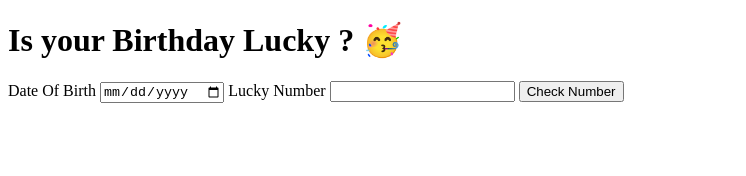
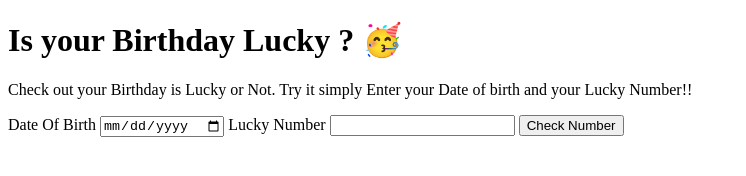
Before and after one commit to rayush158/Is-your-Bday-lucky, a plain HTML site: page index.html in a window 1280 px wide. Shown: the whole page, without its empty margins (0-746 px from the left). Drawn offline with Linux system fonts and the light colour scheme.

Commit message:
doc: final update

```diff
--- a/index.html
+++ b/index.html
@@ -9,7 +9,11 @@
 
 </head>
 <body>
+    <main  id="main">
     <h1>Is your Birthday Lucky ? 🥳 </h1>
+    <p>Check out your Birthday is Lucky or Not.
+        Try it simply Enter your Date of birth and your Lucky Number!! </p>
+
     <div class="container">
           <label for="date-of-birth">Date Of Birth</label>
           <input type="date"  id="date-of-birth">
@@ -17,7 +21,7 @@
           <input type="number"  id="lucky-number">
           <button id="check-number">Check Number</button>
           <div id="output-box"></div>
-    </div>
+    </div></main>
 <script src="script.js"></script>
 </body>
 </html>
```
